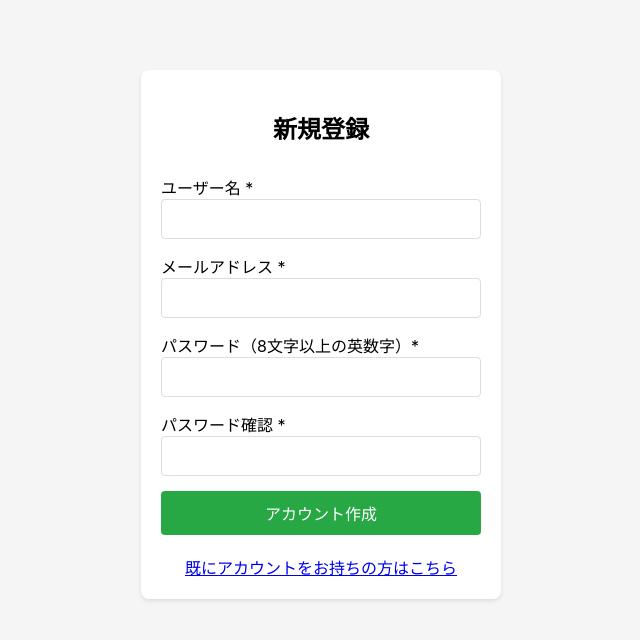
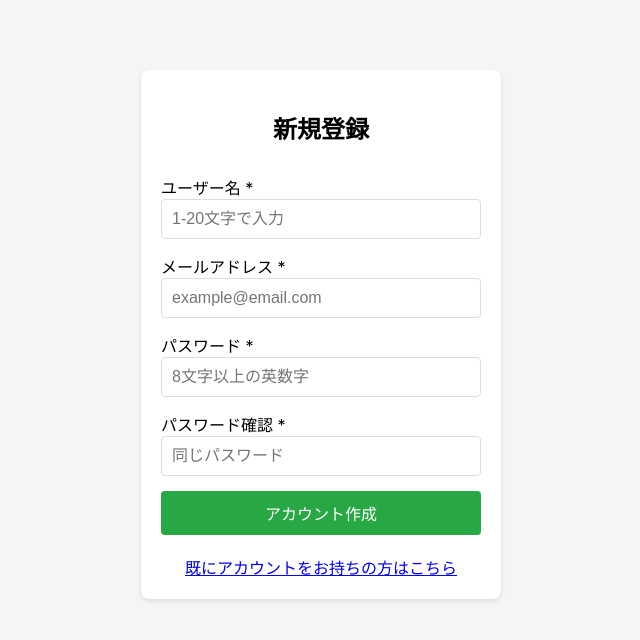
Before and after one commit to keiichiaoki0110/shoumikigen-kanri, a React (Create React App) app in the folder frontend/: page /register in a window 1280 px wide. Shown: the top 640 px of the page, without its empty margins (319-959 px from the left). Built offline with nearby package versions, Linux system fonts and the light colour scheme; no server answers.

Commit message:
feat: Add placeholder hints to login and registration forms

```diff
--- a/frontend/src/components/Login.js
+++ b/frontend/src/components/Login.js
@@ -79,6 +79,7 @@ const Login = ({ onLogin }) => {
               value={formData.username}
               onChange={handleChange}
               className="form-control"
+              placeholder="1-20文字で入力"
               autoComplete="username"
               required
             />
@@ -92,6 +93,7 @@ const Login = ({ onLogin }) => {
               value={formData.password}
               onChange={handleChange}
               className="form-control"
+              placeholder="8文字以上の英数字"
               autoComplete="current-password"
               required
             />
--- a/frontend/src/components/Register.js
+++ b/frontend/src/components/Register.js
@@ -127,6 +127,7 @@ const Register = () => {
               value={formData.username}
               onChange={handleChange}
               className="form-control"
+              placeholder="1-20文字で入力"
               minLength="1"
               maxLength="20"
               required
@@ -141,19 +142,21 @@ const Register = () => {
               value={formData.email}
               onChange={handleChange}
               className="form-control"
+              placeholder="example@email.com"
               maxLength="100"
               required
             />
           </div>
 
           <div className="form-group">
-            <label>パスワード（8文字以上の英数字）*</label>
+            <label>パスワード *</label>
             <input
               type="password"
               name="password"
               value={formData.password}
               onChange={handleChange}
               className="form-control"
+              placeholder="8文字以上の英数字"
               minLength="8"
               maxLength="100"
               required
@@ -168,6 +171,7 @@ const Register = () => {
               value={formData.confirmPassword}
               onChange={handleChange}
               className="form-control"
+              placeholder="同じパスワード"
               minLength="8"
               maxLength="100"
               required
```
